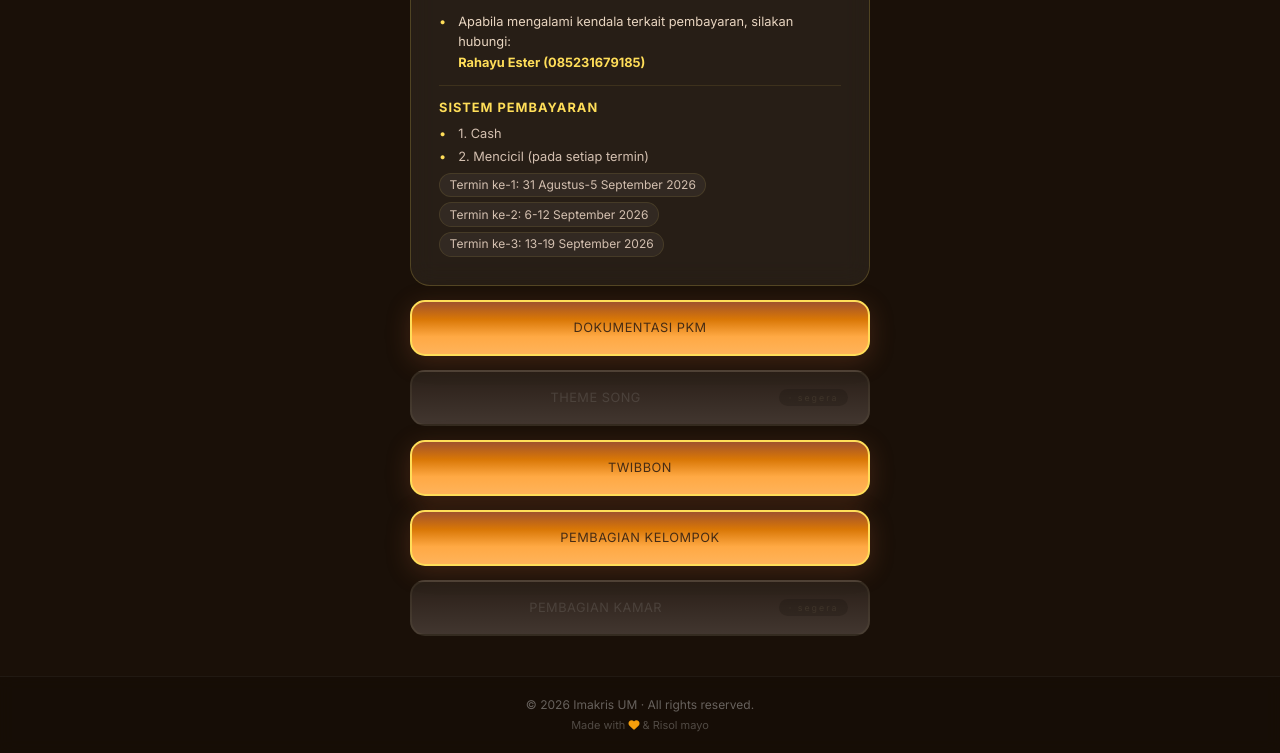
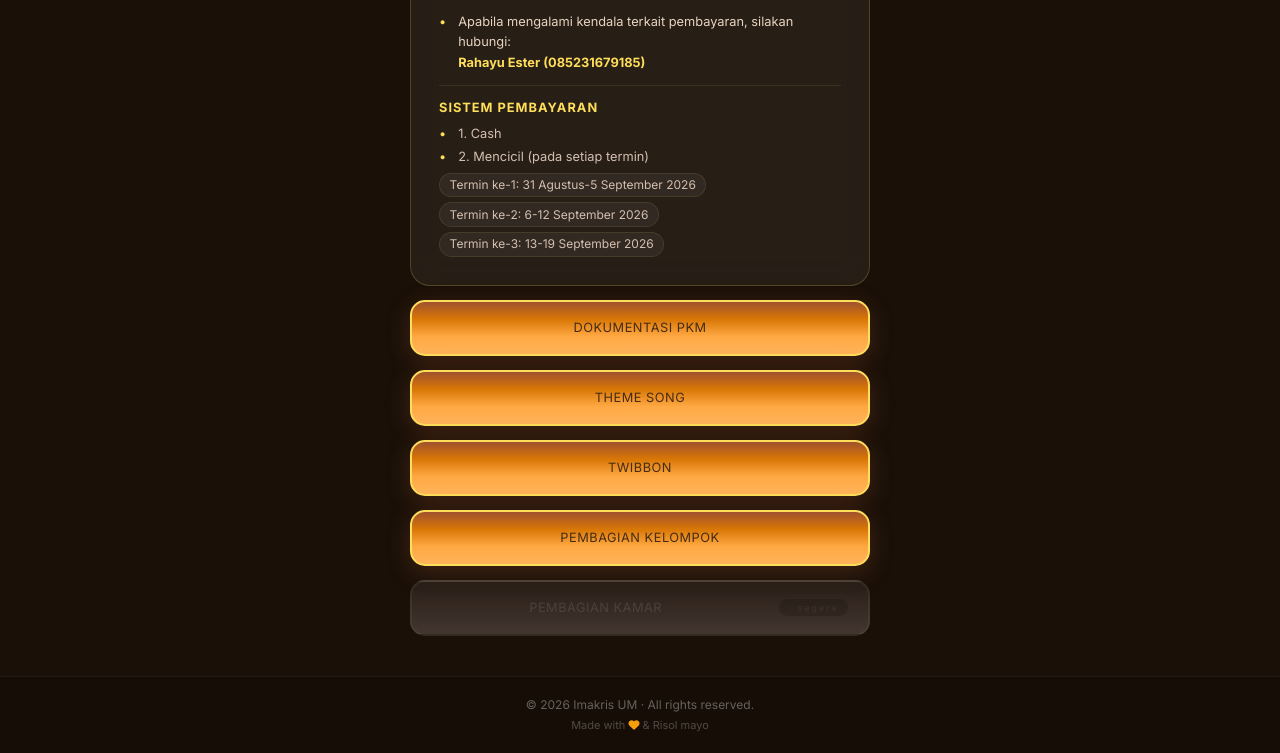
Before and after one commit to reyusinx/pkmsite, a plain HTML site: page index.html in a window 1280 px wide. Shown: the part 1605-2358 px from the top of the page. Drawn offline with nearby package versions, Linux system fonts and the light colour scheme; a web font is replaced by a local one.

Commit message:
eighth commit

```diff
--- a/index.html
+++ b/index.html
@@ -268,7 +268,7 @@
             <span class="btn-label">DOKUMENTASI PKM</span>
             <span class="chevron-right"><i class="fa-solid fa-chevron-right"></i></span>
           </button>
-            <a href="#" class="link-btn nonactive" data-delay="250">
+            <a href="https://www.youtube.com/watch?v=Dt6E98QbZu4" class="link-btn" data-delay="250">
               <span class="btn-label">THEME SONG</span>
               <span class="chevron-right"
                 ><i class="fa-solid fa-chevron-right"></i
```
